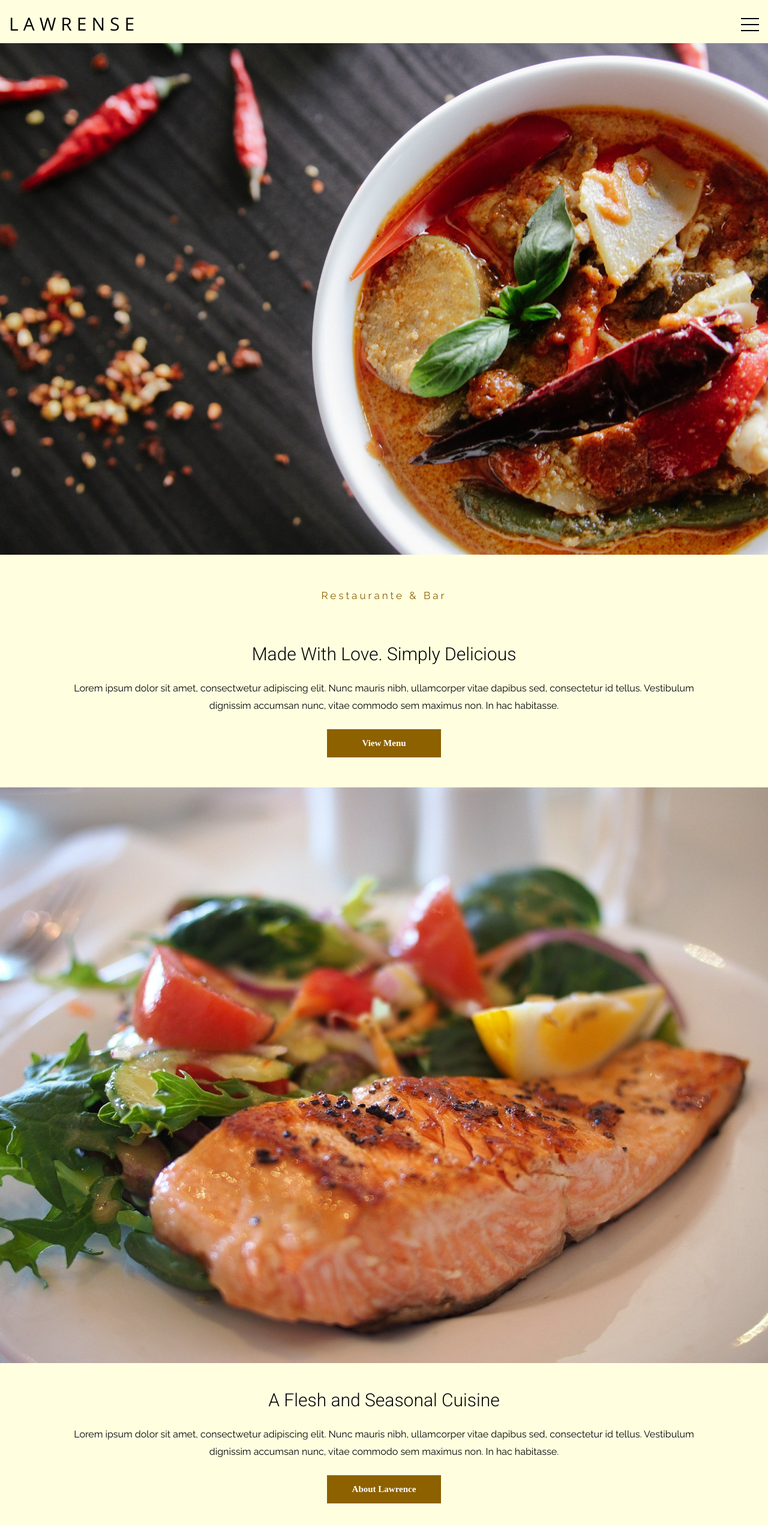
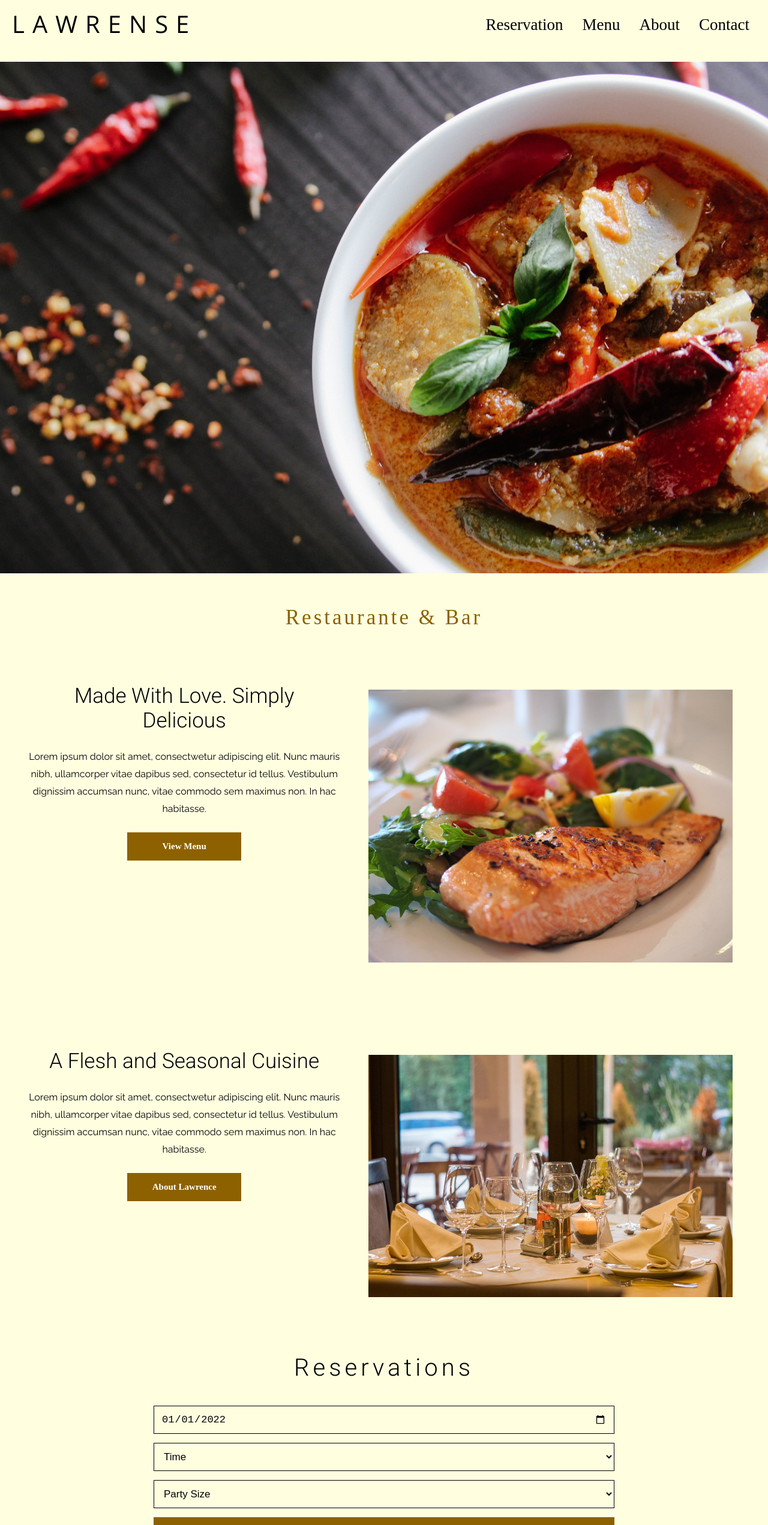
Before and after one commit to GabrielSantos198/Site-Restaurante, a plain HTML site: page index.html in a window 1280 px wide. Shown: the top 2543 px of the page at 60% size. Drawn offline with nearby package versions, Linux system fonts and the light colour scheme.

Commit message:
Responsividade da primeira página pra versão desktop ajeitada

```diff
--- a/index.html
+++ b/index.html
@@ -18,6 +18,7 @@
         <header>
             <nav>
                 <h1>LAWRENSE</h1>
+                <section class="navbar-mobile">
                     <input id="menu-hamburger" type="checkbox">
 
                     <label for="menu-hamburger">
@@ -32,27 +33,49 @@
                         <li><a href="#">About</a></li>
                         <li><a href="#">Contact</a></li>
                     </ul>
+                </section>
+
+                <!-- Navbar PC -->
+                <section class="navbar-pc">
+                    <a href="#reservation">Reservation</a>
+                    <a href="#">Menu</a>
+                    <a href="#">About</a>
+                    <a href="#">Contact</a>
+                </section>
+                <!-- Fim -->
             </nav>
             <img src="Imagens/banner_principal.jpg" alt="banner principal do site">
         </header>
 
         <main>
             <span><p>Restaurante & Bar</p></span>
+            <section class="organizar">
+
+                <section>
                     <h1>Made With Love. Simply Delicious</h1>
                     <p>Lorem ipsum dolor sit amet, consectwetur adipiscing elit. Nunc mauris nibh, ullamcorper vitae dapibus sed, consectetur id tellus. Vestibulum dignissim accumsan nunc, vitae commodo sem maximus non. In hac habitasse.</p>
+                    <h5><a href="#">View Menu</a></h5>
+                </section>
 
                 <article>
-                <h5><a href="#">View Menu</a></h5>
                     <img src="Imagens/foto1.jpg" alt="foto número 1">
                 </article>
 
+            </section>
+
+            <section class="organizar">
+
+                <section>
                     <h1>A Flesh and Seasonal Cuisine</h1>
                     <p>Lorem ipsum dolor sit amet, consectwetur adipiscing elit. Nunc mauris nibh, ullamcorper vitae dapibus sed, consectetur id tellus. Vestibulum dignissim accumsan nunc, vitae commodo sem maximus non. In hac habitasse.</p>
+                    <h5><a href="#">About Lawrence</a></h5>
+                </section>
 
                 <article>
-                <h5><a href="#">About Lawrence</a></h5>
                     <img src="Imagens/foto2.jpg" alt="foto número 2">
                 </article>
+
+            </section>
 
             <section class="reservas">
                <h1 id="reservation">Reservations</h1>
@@ -146,17 +169,26 @@
             </section>
 
             <section class="info">
+                <section class="sub-info">
+                <section>
                     <h1>Address</h1>
                     <p>500 Terry Francois Street</p>
                     <p>San Francisco , Ca 94158</p>
+                </section>
 
+                <section>
                     <h1>Opening Hours</h1>
                     <p>Mon - Fri:11am - 10pm</p>
                     <p>Sat - Sun:11am - 12am</p>
+                </section>
 
+                <section>
                     <h1>Contact  Us</h1>
                     <p>info@mysite.com</p>
                     <p id="si">123 456 6780</p>
+                </section>
+                </section>
+
                 <hr>
                 <p id="ui">©2022 Gabriel Santana</p>
                 <p id="u">Created with HTML and CSS</p>
--- a/style.css
+++ b/style.css
@@ -106,6 +106,12 @@ header nav ul{
     left: 0;
 }
 
+
+header nav .navbar-pc{
+    display: none;
+}
+
+
 header nav ul li{
     padding-top: 40px;
 }
@@ -139,7 +145,7 @@ main span p{
 }
 
 
-main h1{
+main .organizar  section h1{
     text-align: center;
     font-size: 30px;
     max-width: 80%;
@@ -151,7 +157,7 @@ main h1{
 }
 
 
-main p{
+main .organizar section p{
     text-align: center;
     max-width: 85%;
     margin-left: auto;
@@ -163,7 +169,7 @@ main p{
 }
 
 
-main article h5{
+main .organizar section h5{
     background-color: #8D6100;
     text-align: center;
     width: 190px;
@@ -173,7 +179,7 @@ main article h5{
 }
 
 
-main article h5 a{
+main .organizar section h5 a{
     color: #fff;
     font-size: 15px;
 }
@@ -188,6 +194,15 @@ main article  img{
 main .reservas h1{
     letter-spacing: 6px;
     padding-bottom: 40px;
+
+    text-align: center;
+    font-size: 30px;
+    max-width: 80%;
+    font-weight: normal;
+    margin-left: auto;
+    margin-right: auto;
+    margin-top: 40px;
+    font-family: ROBOTO;
 }
 
 
@@ -290,3 +305,100 @@ footer .info #si{
 footer .info #u{
     padding-bottom: 10px;
 }
+
+
+
+/* Versão pra PC */
+
+@media (min-width:800px){
+
+    header nav .navbar-mobile{
+        display: none;
+    }
+
+
+    header nav h1{
+    font-size: 40px;
+    margin-left: 20px;
+    letter-spacing: 13px;
+    }
+
+
+    header nav .navbar-pc{
+        display: block;
+        display: flex;
+        justify-content: flex-end;
+        margin-top: -70px;
+        margin-right: 15px;
+    }
+
+
+    header nav .navbar-pc a{
+        font-size: 27px;
+        padding: 16px;
+        color: #000;
+    }
+
+
+    main span p{
+        font-size: 35px;
+    }
+
+    main .organizar{
+        display: flex;
+        padding-top: 50px;
+        padding-bottom: 50px;
+    }
+
+
+
+    main .organizar section{
+        width: 48vw;
+    }
+
+
+    main .organizar section h1{
+        font-size: 35px;
+    }
+
+
+    main .organizar article img{
+        width: 48vw;
+        padding-right: 8px;
+    }
+
+
+    main .reservas h1{
+        font-size: 40px;
+    }
+
+
+
+    main .reservas form{
+        width: 60%;
+    }
+
+
+    footer .icons a{
+        font-size: 45px;
+        padding-right: 20px;
+        padding-left: 20px;
+        padding-top: 20px;
+    }
+
+
+    footer  .info .sub-info{
+        display: flex;
+        justify-content: center;
+    }
+
+
+
+    footer  .info .sub-info section{
+        padding: 25px;
+    }
+
+}
+
+
+/* Fim */
```
Also changed, not shown: 1 other file. Lines whose indentation alone changed are shown as unchanged.
